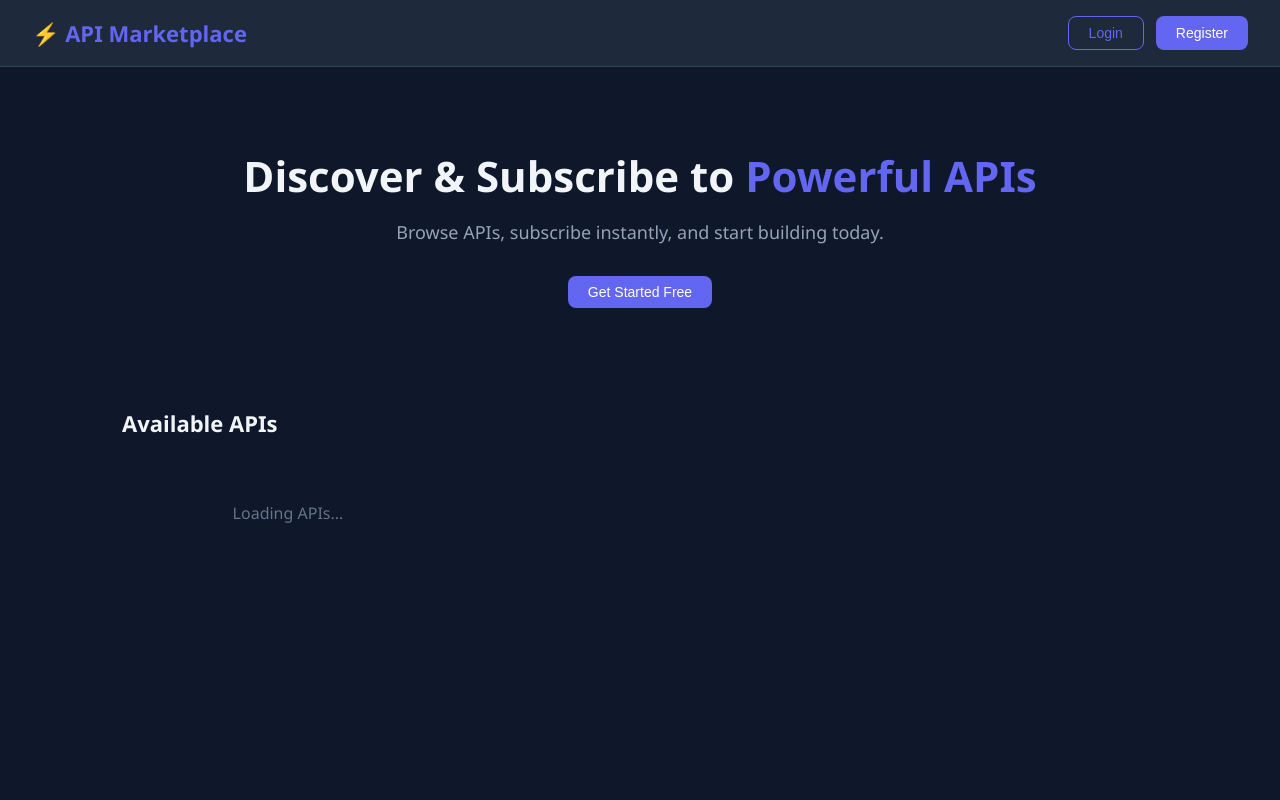
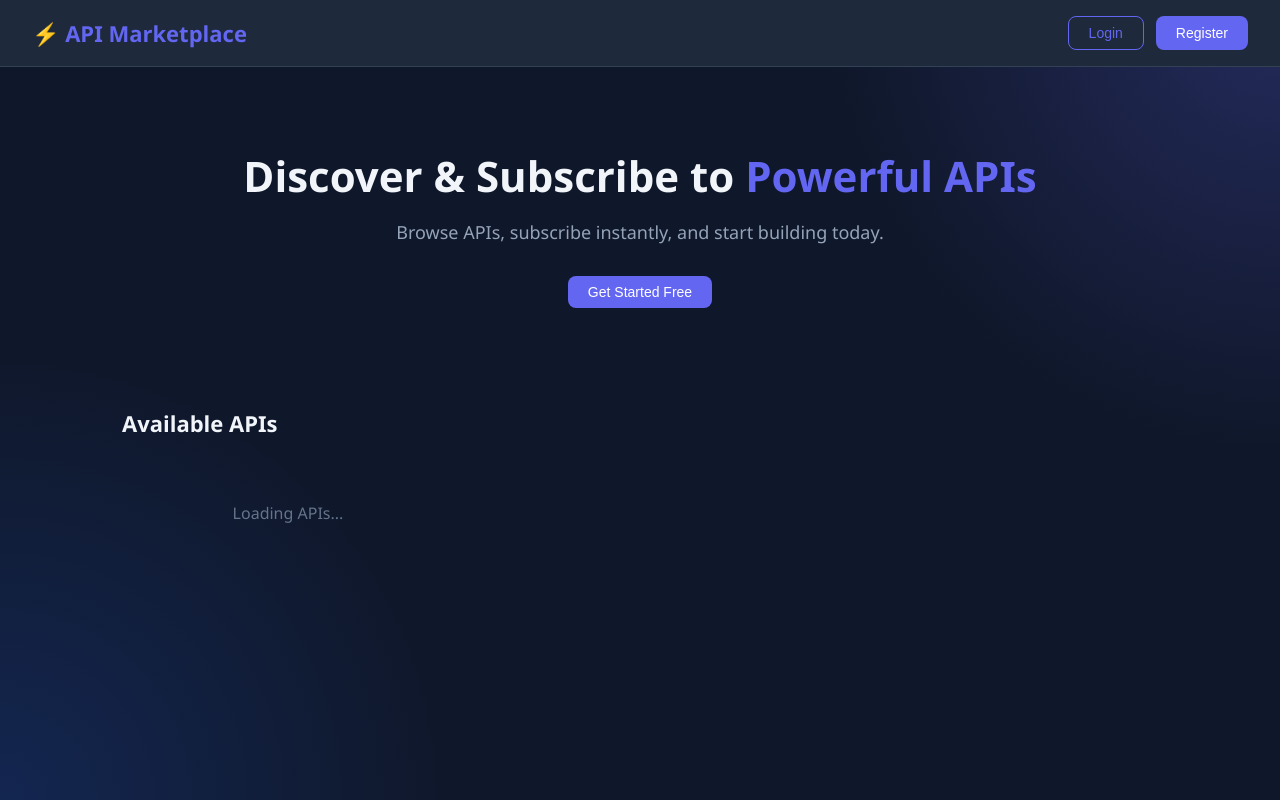
Before and after one commit to Rajnandani9/API-Marketplace, a Flask app: page / in a window 1280 px wide. Run offline with Flask 3, Linux system fonts and the light colour scheme; some libraries are stand-ins or nearby versions.

Commit message:
UI improvements

```diff
--- a/templates/index.html
+++ b/templates/index.html
@@ -6,7 +6,15 @@
     <title>API Marketplace</title>
     <style>
         * { margin: 0; padding: 0; box-sizing: border-box; }
-        body { font-family: 'Segoe UI', sans-serif; background: #0f172a; color: #e2e8f0; }
+       body {
+    font-family: 'Segoe UI', sans-serif;
+    background:
+        radial-gradient(circle at top right, rgba(99,102,241,0.25), transparent 30%),
+        radial-gradient(circle at bottom left, rgba(37,99,235,0.2), transparent 30%),
+        #0f172a;
+    color: #e2e8f0;
+    min-height: 100vh;
+}
         nav { background: #1e293b; padding: 16px 32px; display: flex; justify-content: space-between; align-items: center; border-bottom: 1px solid #334155; }
         nav h1 { color: #6366f1; font-size: 22px; }
         nav div { display: flex; gap: 12px; }
```
Also changed, not shown: static/style.css (+32 -0 lines).
